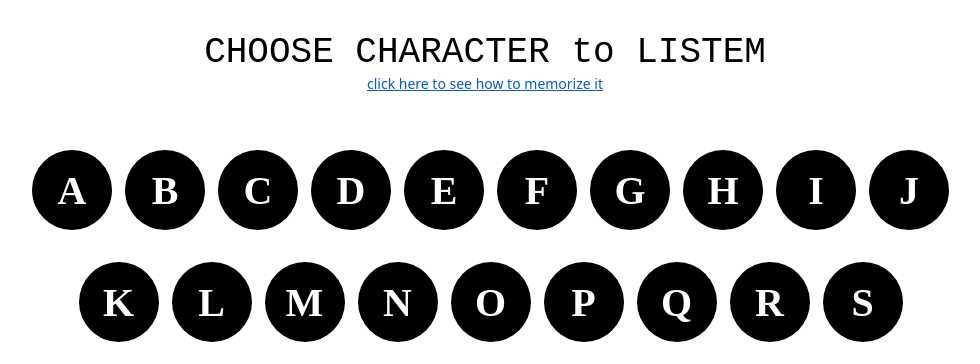
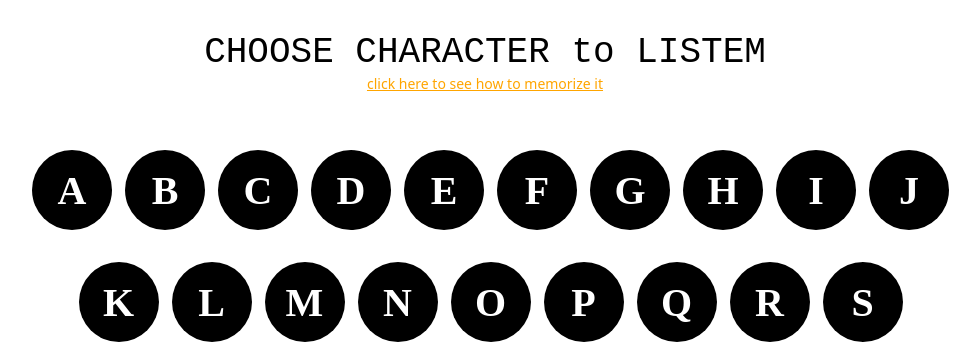
Before and after one commit to Jiaxin-yyjx/MorseCode, a Flask app: page /charmenu in a window 1280 px wide, with the pointer over the restyled element. Shown: the part 56-420 px from the top of the page, without its empty margins (155-1135 px from the left). Run offline with Flask 3, Linux system fonts and the light colour scheme; some libraries are stand-ins or nearby versions.

Commit message:
change link color

```diff
--- a/static/main.css
+++ b/static/main.css
@@ -122,6 +122,9 @@
     text-align: center;
     font-size: 14px;
     color: lightgray;
+}
+.momory-tree-link:hover {
+    color: orange;
 }
 .words-menu-title {
     color: #000;
```
